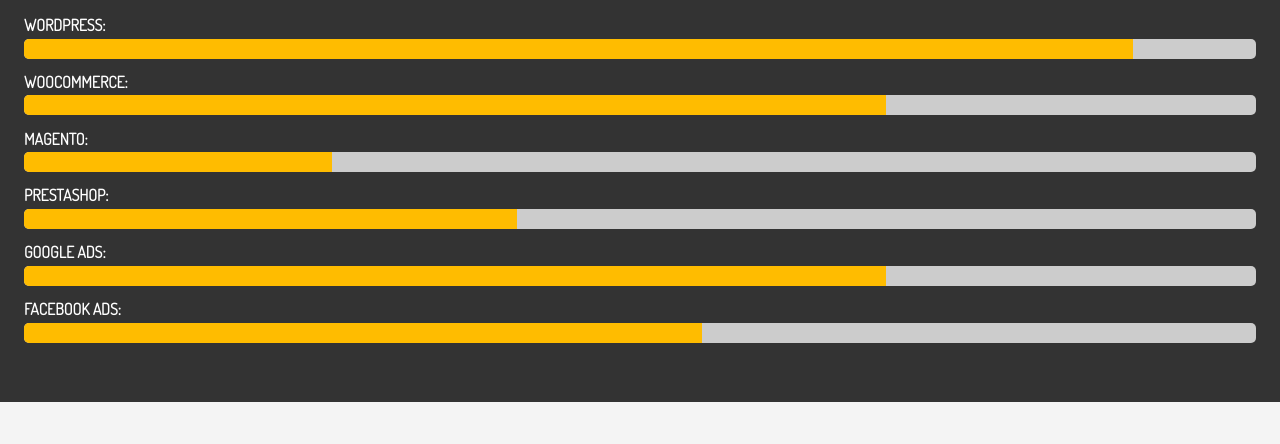
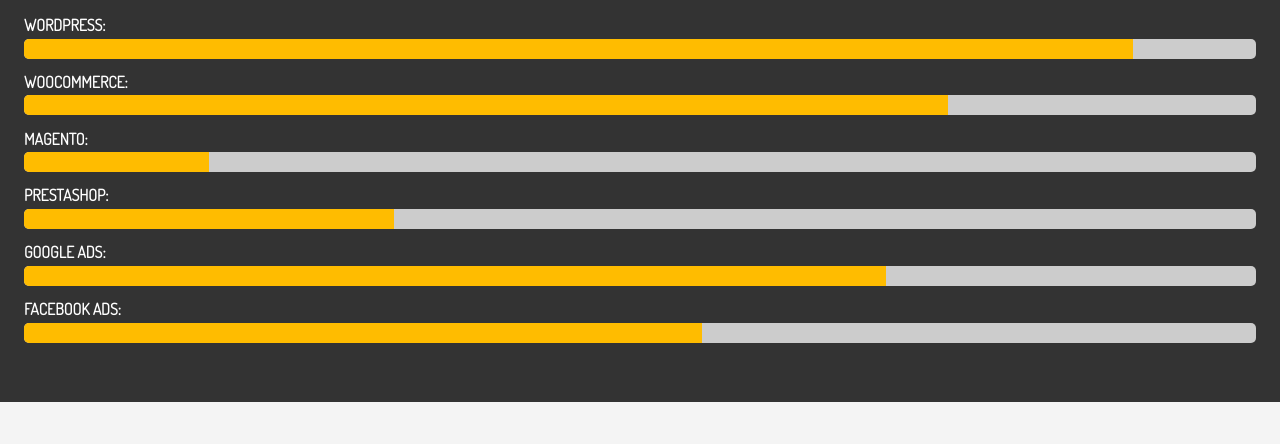
Before and after one commit to femoraes-me/portfolio-website-with-sass, a website: page dist/about.html in a window 1280 px wide. Shown: the part 929-1373 px from the top of the page. Drawn offline with Linux system fonts and the light colour scheme.

Commit message:
ajustada barra de conhecimento

```diff
--- a/dist/about.html
+++ b/dist/about.html
@@ -91,17 +91,17 @@
 
         <h4>WooCommerce:</h4>
         <div class="progress">
-          <div style="width: 70%"></div>
+          <div style="width: 75%"></div>
         </div>
 
         <h4>Magento:</h4>
         <div class="progress">
-          <div style="width: 25%"></div>
+          <div style="width: 15%"></div>
         </div>
 
         <h4>PrestaShop:</h4>
         <div class="progress">
-          <div style="width: 40%"></div>
+          <div style="width: 30%"></div>
         </div>
 
         <h4>Google Ads:</h4>
```
